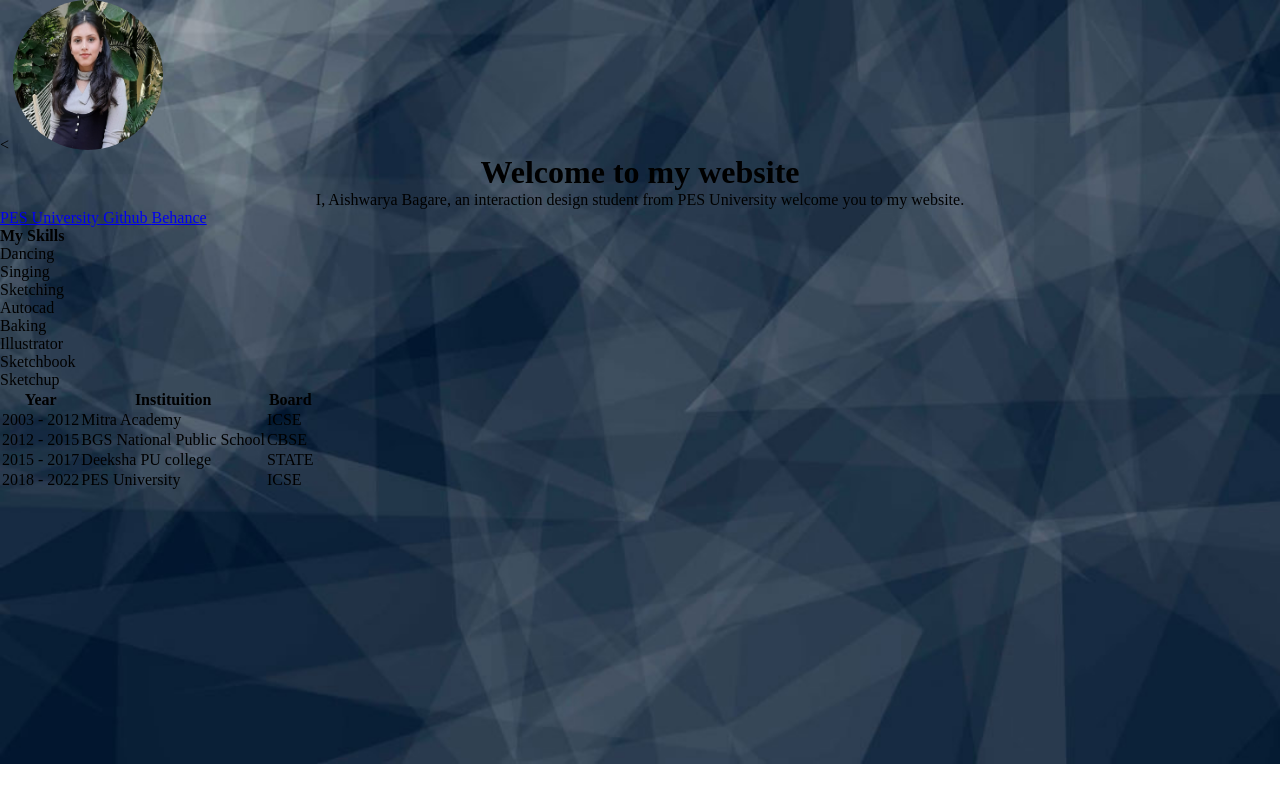
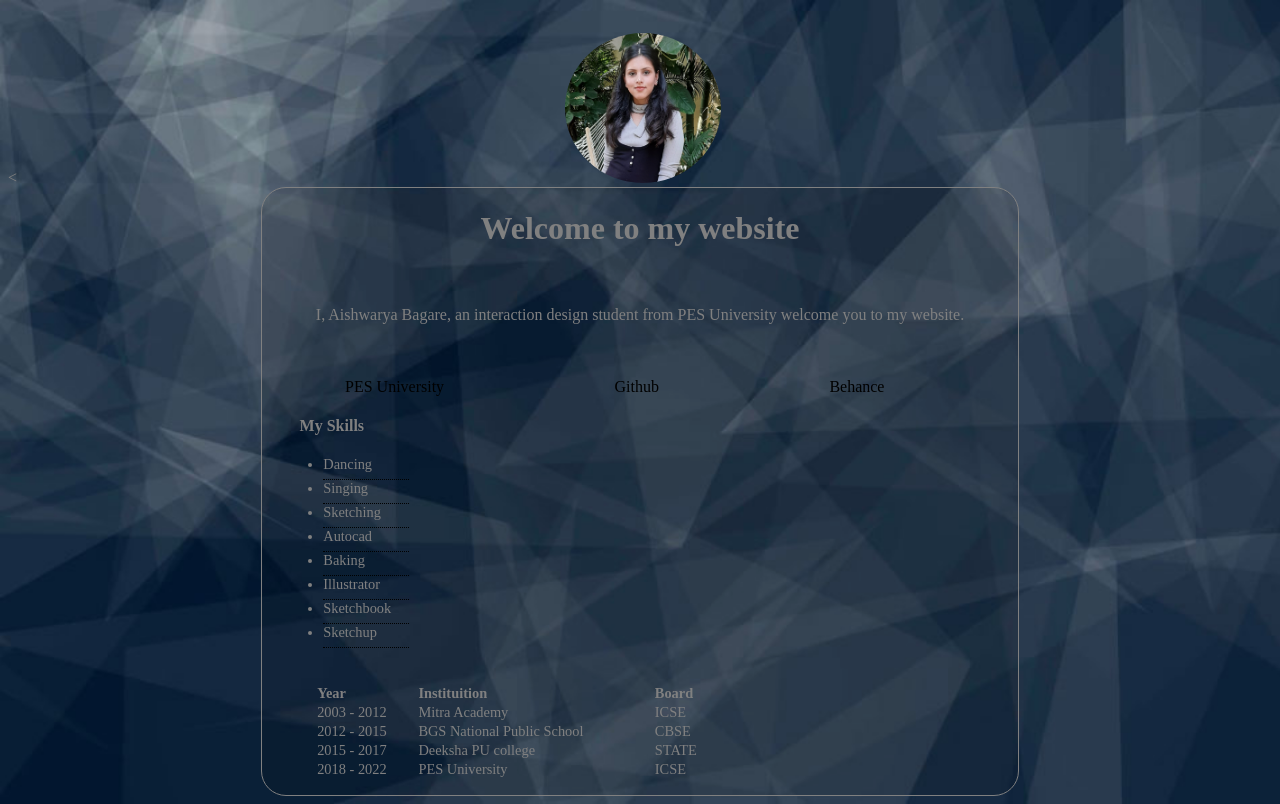
Before and after one commit to Aihwarya/Aihwarya, a plain HTML site: page index.html in a window 1280 px wide. Drawn offline with Linux system fonts and the light colour scheme.

Commit message:
Update style.css

```diff
--- a/style.css
+++ b/style.css
@@ -1,62 +1,61 @@
 *
-{
-	margin:0px;
-	padding:0px;
-}
 body{
-	background-image:url(bg.jpg);
-background-repeat:no-repeat;
-background-size:cover;
-}
-.box{
-	border-radius:25px;
-	width:600px;
-	color:blue;
-	background-color:rgba(0,0,0,0.5);
-	padding:50px;
-	margin:auto;
-	margin-top:5%;
-	text-align:center;
+	background-color:light grey;
+	color:grey;
+    background-image:url(bg.jpg);
+    background-repeat:no-repeat;
+    background-size:cover;
+
 }
 .box-img{
 	border-radius:50%;
-	width:150px;
+	width=:150px;
 	height:150px;
-}
-.box p{
-	text-align:justify;
-	margin-top:1em;
-	margin-bottom:1em;
+	margin-left:43%;
+	margin-top:2%;
+
 }
 
-h1
-{
+.box-1{
+	margin-left:20%;
+	margin-right:20%;
+	background-color:rgba(0,0,0,0.1);
+	border:1px grey solid;
+	border-radius:25px;
+}
+h1{
 	text-align:center;
+
 }
-p
-{
+p{
 	text-align:center;
+	padding:5%;
+
 }
-p
-{
-	text-align:center;
+a {
+	text-decoration:none;
+	color:black;
+	padding:11%;
 }
-p
-{
-	text-align:center;
+a:hover{
+	color:blue;
 }
-p
-{
-	text-align:center;
+h4{
+	padding-left:5%;
 }
-table{
-	width=50%
+li{
+	margin-left:3%;
+	margin-right:85%;
+	padding-bottom:6px;
+	border-bottom:dotted 1px black;
+	font-size:0.9em;
 }
-.lis
-{
-	text-align:center;
-	margin:0px 260px;
+
+.table{
+	text-align:left;
+	margin-top:5%;
+	margin-left:2%;
+	border-collapse:collapse;
+	min-width:400px;
+	font-size:0.9em;
 }
-p
-{
-	text-align:center;
```
